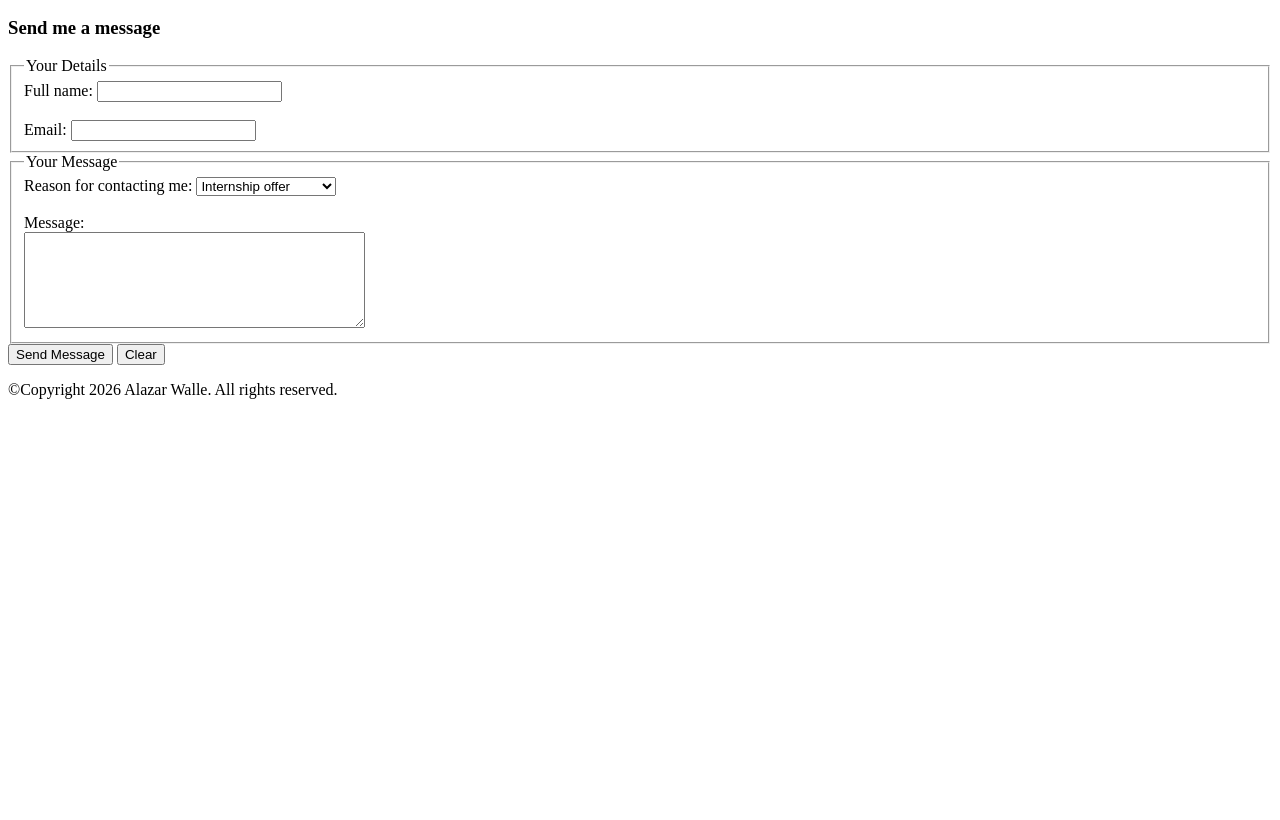
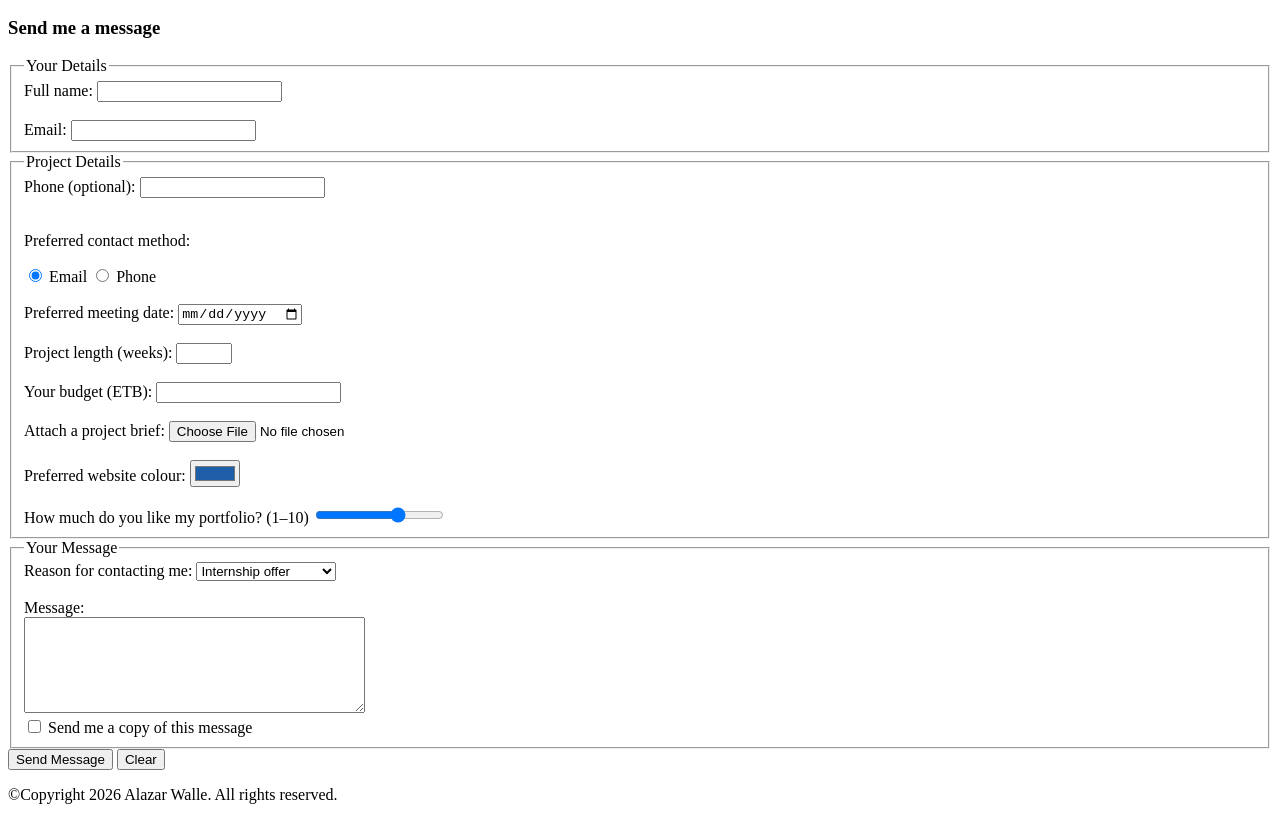
Before and after one commit to Alazar-w/Alazar-Portifolio, a plain HTML site: page index.html in a window 1280 px wide. Shown: the part 4326-5146 px from the top of the page. Before the commit the page ends 4741 px from the top, so only its background shows below. Drawn offline with Linux system fonts and the light colour scheme.

Commit message:
Lab 10: Input types, validation, GET vs POST

```diff
--- a/index.html
+++ b/index.html
@@ -349,21 +349,58 @@ print("Hello", i)
             </map>
 
             <h3>Send me a message</h3>
-            <form action="thank-you.html" method="get">
+            <form action="thank-you.html" method="post" enctype="multipart/form-data">
                 <fieldset>
                     <legend>Your Details</legend>
                     <label for="fullname">Full name:</label>
-                    <input type="text" id="fullname" name="fullname">
+                    <input type="text" id="fullname" name="fullname" required>
                     <br><br>
                     <label for="email">Email:</label>
-                    <input type="email" id="email" name="email">
+                    <input type="email" id="email" name="email" required>
                     <!-- The name attribute is essential because it tells the browser which key to use when submitting a form field's value  -->
+                </fieldset>
+                <fieldset>
+                    <legend>Project Details</legend>
+                    <label for="phone">Phone (optional):</label>
+                    <input type="text" id="phone" name="phone" pattern="0[79][0-9]{8}"
+                        title="10 digits starting with 09 or 07">
+                    <br><br>
+
+                    <p>Preferred contact method:</p>
+                    <input type="radio" id="by-email" name="contact-method" value="email" checked>
+                    <label for="by-email">Email</label>
+                    <input type="radio" id="by-phone" name="contact-method" value="phone">
+                    <label for="by-phone">Phone</label>
+                    <br><br>
+
+                    <label for="meeting">Preferred meeting date:</label>
+                    <input type="date" id="meeting" name="meeting" min="2026-11-01">
+                    <br><br>
+
+                    <label for="weeks">Project length (weeks):</label>
+                    <input type="number" id="weeks" name="weeks" min="1" max="52" step="1">
+                    <br><br>
+
+                    <label for="budget">Your budget (ETB):</label>
+                    <input type="number" id="budget" name="budget" min="1000" step="500">
+                    <br><br>
+
+                    <label for="brief">Attach a project brief:</label>
+                    <input type="file" id="brief" name="brief">
+                    <br><br>
+
+                    <label for="colour">Preferred website colour:</label>
+                    <input type="color" id="colour" name="colour" value="#1f5fa8">
+                    <br><br>
+
+                    <label for="rating">How much do you like my portfolio? (1–10)</label>
+                    <input type="range" id="rating" name="rating" min="1" max="10" value="7">
                 </fieldset>
 
                 <fieldset>
                     <legend>Your Message</legend>
                     <label for="reason">Reason for contacting me:</label>
-                    <select id="reason" name="reason">
+                    <select id="reason" name="reason" required>
                         <optgroup label="Work">
                             <option value="internship">Internship offer</option>
                             <option value="freelance">Freelance project</option>
@@ -377,7 +414,10 @@ print("Hello", i)
                     </select>
                     <br><br>
                     <label for="message">Message:</label><br>
-                    <textarea id="message" name="message" rows="6" cols="40"></textarea>
+                    <textarea id="message" name="message" rows="6" cols="40" required></textarea>
+                    <br>
+                    <input type="checkbox" id="copy" name="copy" value="yes">
+                    <label for="copy">Send me a copy of this message</label>
                 </fieldset>
                 <button type="submit">Send Message</button>
                 <button type="reset">Clear</button>
```
